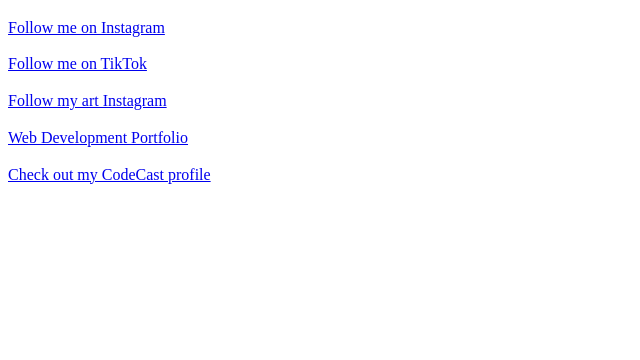
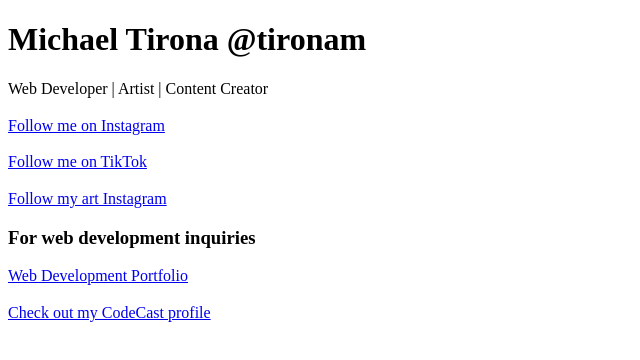
Before and after one commit to tironam/linkpage, a React (Create React App) app: page / in a window 1280 px wide. Shown: the top 360 px of the page, without its empty margins (0-640 px from the left). Built offline with nearby package versions, Linux system fonts and the light colour scheme.

Commit message:
Added code to profile pic

```diff
--- a/src/App.js
+++ b/src/App.js
@@ -1,9 +1,16 @@
 import React from 'react'
 import LinkButton from './components/LinkButton'
+import TextBanner from './components/TextBanner'
+import ProfilePic from './components/ProfilePic'
 
 function App() {
   return (
     <div>
+
+      <TextBanner
+        title="Michael Tirona @tironam"
+        text="Web Developer | Artist | Content Creator"
+      />
       <LinkButton
         name="Follow me on Instagram"
         link="https://www.instagram.com/tironam/"
@@ -17,6 +24,7 @@
         link="https://www.instagram.com/tironadraws/"
       />
       <LinkButton
+        title="For web development inquiries"
         name="Web Development Portfolio"
         link="https://tironam.com/"
       />
--- a/src/components/ProfilePic.js
+++ b/src/components/ProfilePic.js
@@ -1,9 +1,12 @@
 import React from 'react'
 
-const ProfilePic = () => {
+const ProfilePic = props => {
+    const {
+        picture
+    } = props
 
     return (
-
+        <img style={{ "borderRadius": "200" }}src={picture} />
     )
 }
 
```
Also changed, not shown: 1 other file (tests, documents, lock files or other folders).
